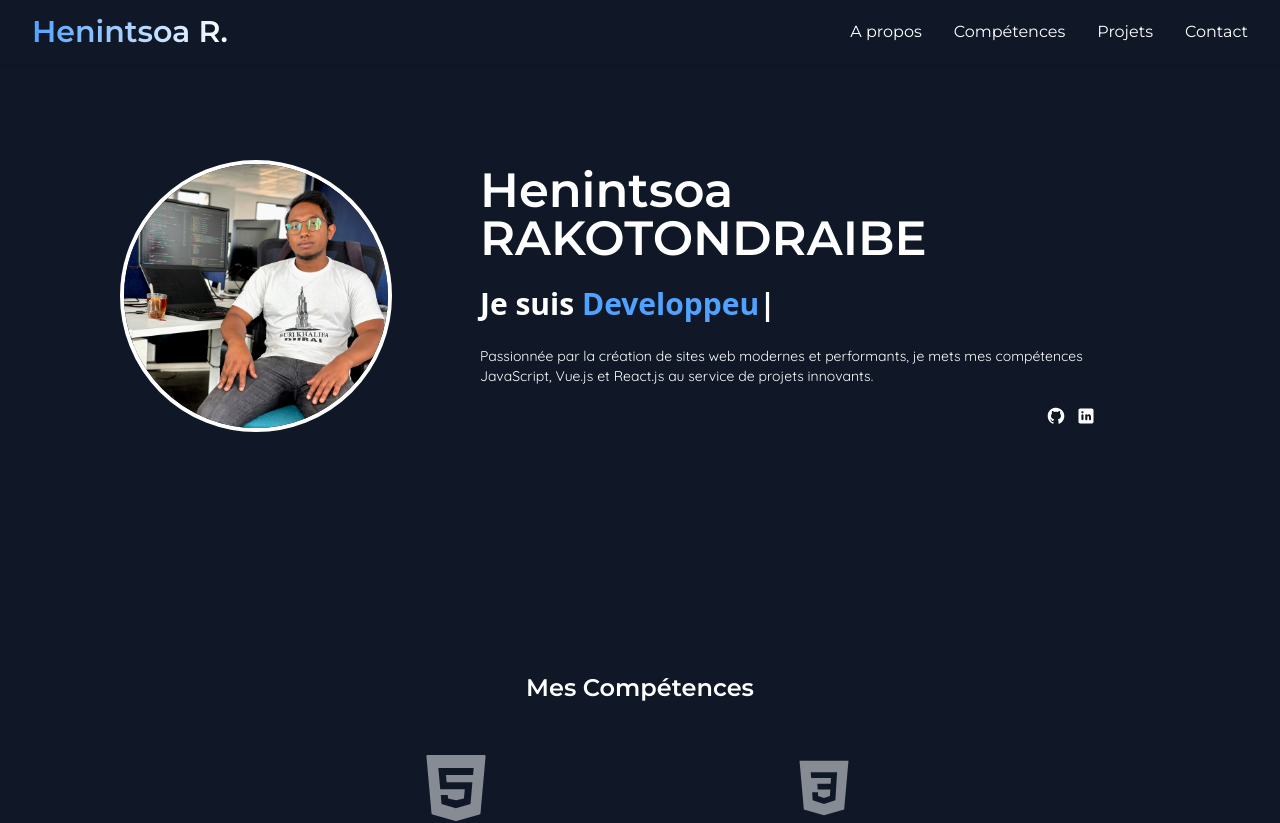
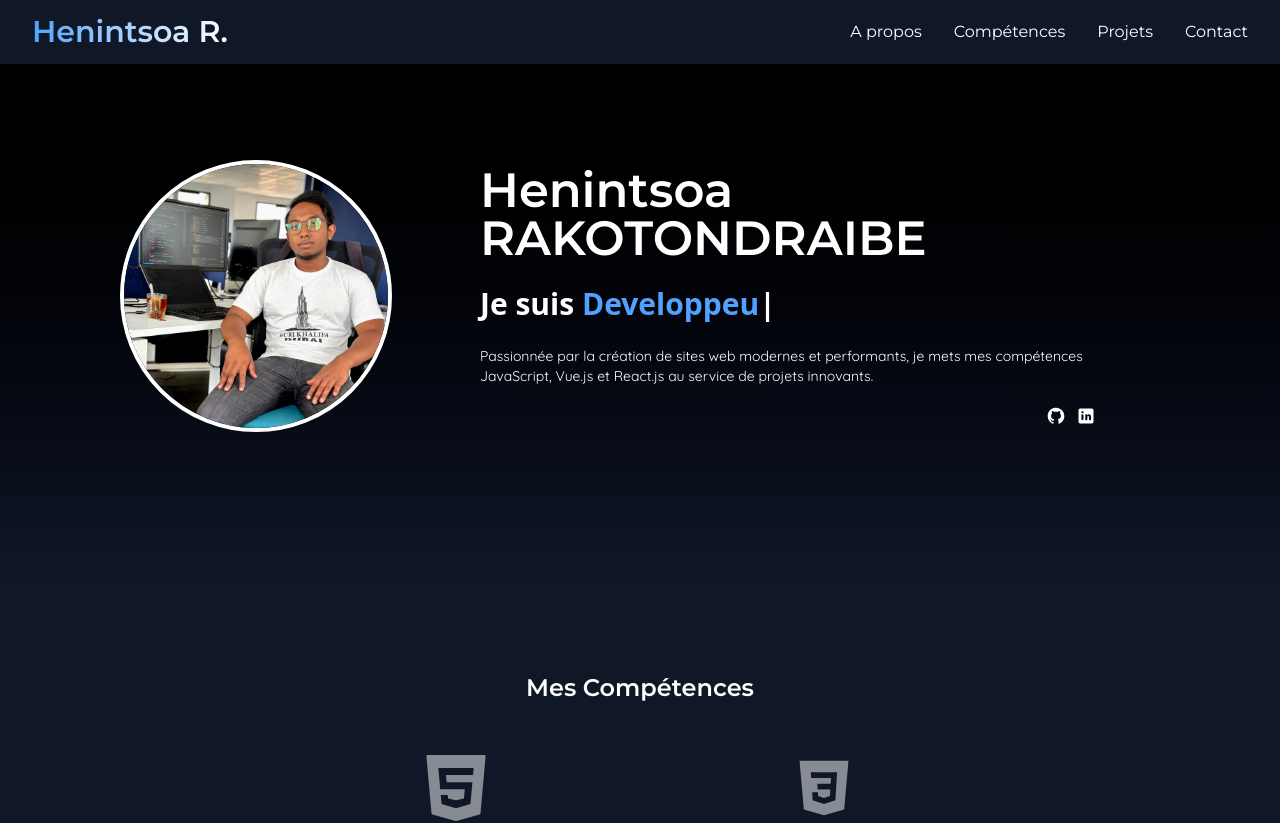
Before and after one commit to ashrak07/henintsoa_portfolio, a Vue app: page / in a window 1280 px wide. Shown: the top 823 px of the page. Built offline with nearby package versions, Linux system fonts and the light colour scheme.

Commit message:
next modif

```diff
--- a/src/components/NavBar.vue
+++ b/src/components/NavBar.vue
@@ -1,5 +1,7 @@
 <template>
-  <nav class="bg-gray-900 fixed min-w-screen shadow-sm z-10">
+  <nav
+    class="bg-gray-900 fixed top-0 left-0 w-full shadow-sm z-10 transition-transform duration-300"
+  >
     <div class="max-w-7xl mx-auto px-4 sm:px-6 lg:px-8">
       <div class="flex justify-between h-16">
         <!-- Logo -->
--- a/src/components/Profile.vue
+++ b/src/components/Profile.vue
@@ -1,5 +1,9 @@
 <template>
-  <section id="about" class="md:px-30 md:py-40 pt-20 bg-gray-900 text-white">
+  <!-- <section id="about" class="md:px-30 md:py-40 pt-20 bg-gray-900 text-white"> -->
+  <section
+    id="about"
+    class="md:px-30 md:py-40 pt-20 bg-gradient-to-t from-gray-900 to-black p-6 text-white"
+  >
     <div class="">
       <div class="flex flex-col lg:flex-row items-center gap-6">
         <!-- Photo -->
--- a/src/style.css
+++ b/src/style.css
@@ -87,3 +87,10 @@
 .animate-fadeIn {
   animation: fadeIn 1s ease-out forwards;
 }
+
+body {
+  background: radial-gradient(white 1px, transparent 1px),
+    radial-gradient(white 1px, transparent 1px);
+  background-size: 40px 40px;
+  background-position: 0 0, 20px 20px;
+}
```
